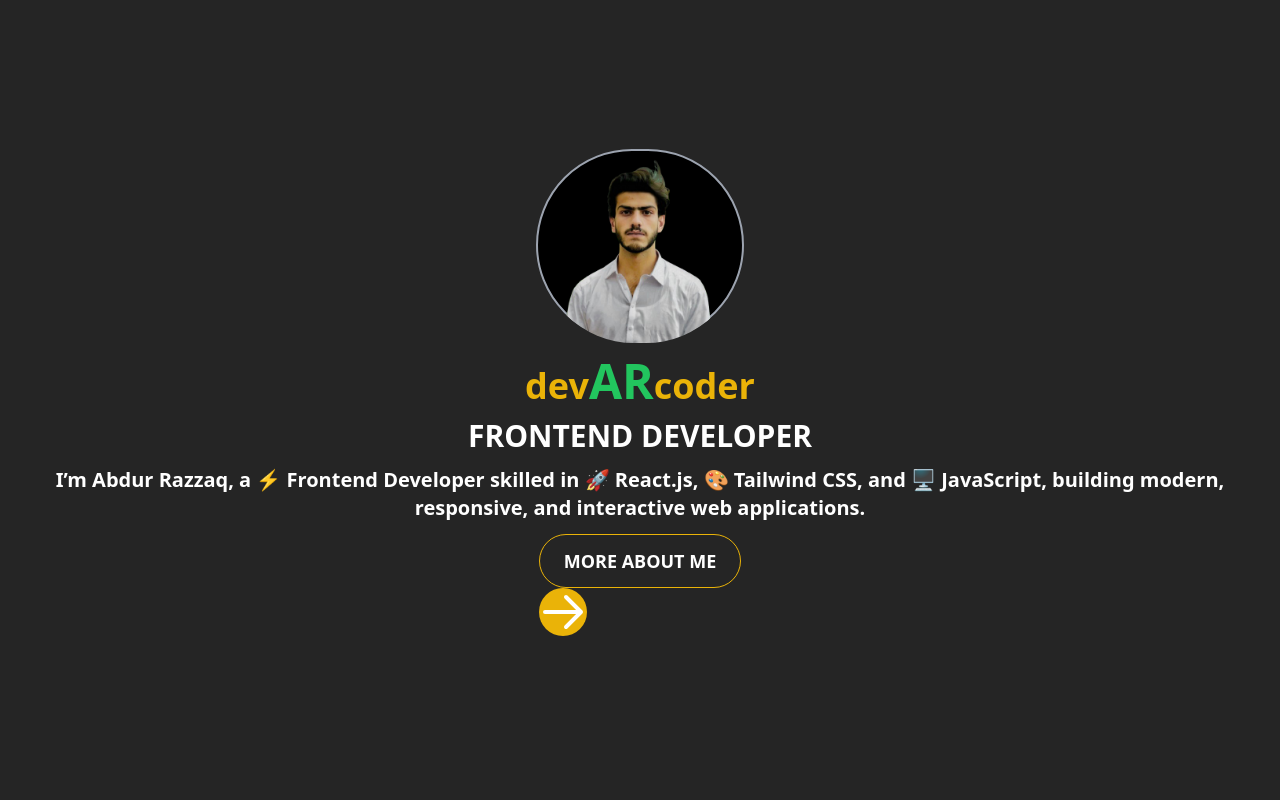
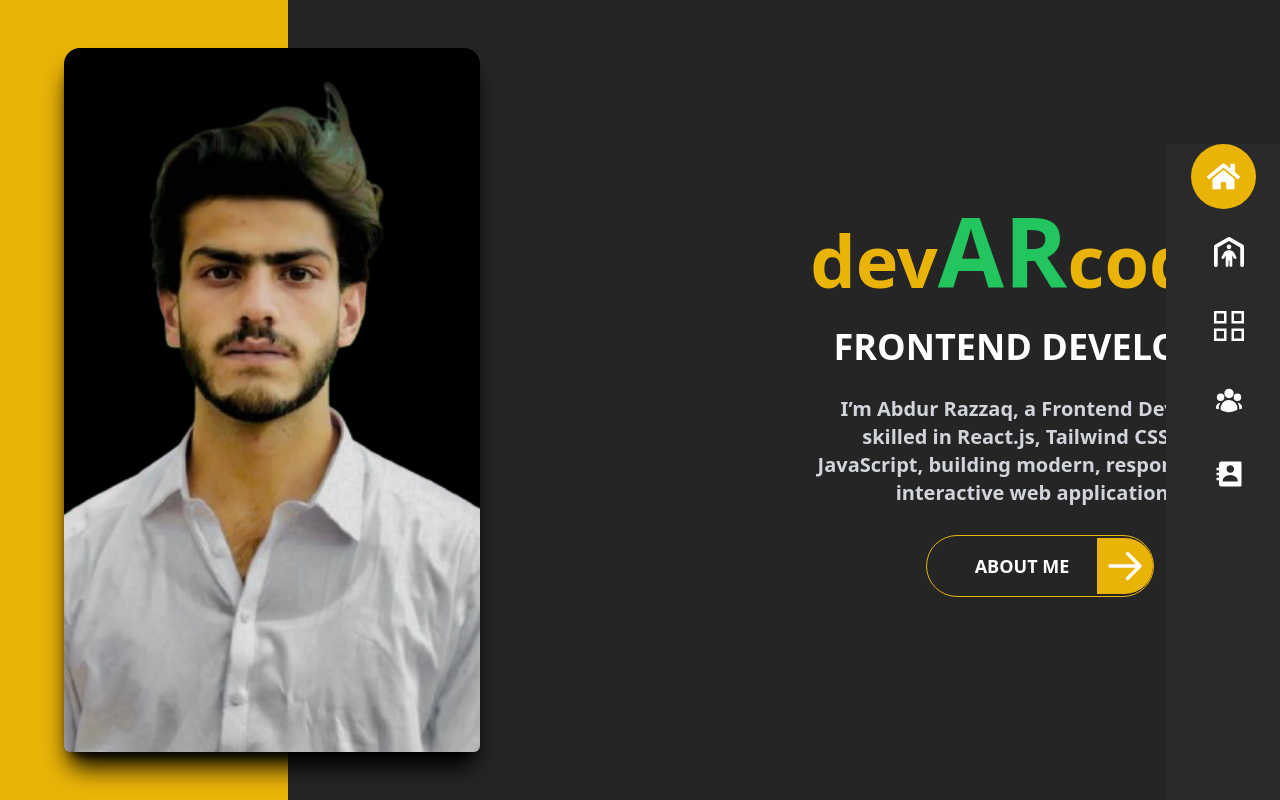
Before and after one commit to devARcoder/_Portfolio, a React (Create React App) app: page / in a window 1280 px wide. Built offline with nearby package versions, Linux system fonts and the light colour scheme.

Commit message:
working on navbar

```diff
--- a/package.json
+++ b/package.json
@@ -3,9 +3,11 @@
   "version": "0.1.0",
   "private": true,
   "dependencies": {
+    "aos": "^2.3.4",
     "cra-template": "1.2.0",
     "react": "^19.0.0",
     "react-dom": "^19.0.0",
+    "react-icons": "^5.5.0",
     "react-router-dom": "^7.4.0",
     "react-scripts": "5.0.1",
     "web-vitals": "^4.2.4"
--- a/public/index.html
+++ b/public/index.html
@@ -16,6 +16,7 @@
     -->
     <link rel="manifest" href="%PUBLIC_URL%/manifest.json" />
     <script src="https://cdn.tailwindcss.com"></script>
+    <link href="https://unpkg.com/aos@2.3.1/dist/aos.css" rel="stylesheet">
     <!--
       Notice the use of %PUBLIC_URL% in the tags above.
       It will be replaced with the URL of the `public` folder during the build.
@@ -40,5 +41,6 @@
       To begin the development, run `npm start` or `yarn start`.
       To create a production bundle, use `npm run build` or `yarn build`.
     -->
+
   </body>
 </html>
--- a/src/App.js
+++ b/src/App.js
@@ -9,11 +9,12 @@
 import Testimonials from './pages/Testimonials'
 import Navbar from "./components/Navbar";
 import Home from "./pages/Home";
+import Sidebar from "./components/Sidebar";
 const App = () => {
   return (
     <>
    <BrowserRouter>
-   <Navbar/>
+
         <Routes>
         <Route exact path="/" element={<Home/>} />
           <Route exact path="/about" element={<About/>} />
@@ -22,6 +23,8 @@
           <Route exact path="/services" element={<Services/>}/>
           <Route exact path="/testimonials" element={<Testimonials/>}/>
         </Routes>
+        {/* <Navbar/> */}
+        <Sidebar/>
       </BrowserRouter>
     </>
   );
--- a/src/components/Navbar.jsx
+++ b/src/components/Navbar.jsx
@@ -1,10 +1,69 @@
 import React from 'react'
-
+import { Link, useLocation } from 'react-router-dom';
+import { FaHome } from "react-icons/fa";
+import { FaPersonShelter } from "react-icons/fa6";
+import { GrProjects } from "react-icons/gr";
+import { HiUserGroup } from "react-icons/hi2";
+import { BiSolidContact } from "react-icons/bi";
 const Navbar = () => {
+  const location = useLocation();
   return (
     <>
-    <div className="">
+    <div className="flex flex-row items-center justify-center bg-gray-700 text-white py-2 fixed bottom-0 w-full md:flex md:flex-col md:justify-center md:items-center md:hidden">
+      <div className="theme hidden">
+        <p>theme</p>
+      </div>
+      <div className="sidebar flex flex-row justify-center items-center space-x-3">
+      {/** Home Link */}
+      <Link
+        to="/"
+        className={`text-3xl p-4 rounded-full transition-all duration-500 ${
+          location.pathname === "/" ? "bg-[#252525] text-white ease-in-out -translate-y-10 text-[33px]" : ""
+        }`}
+      >
+        <FaHome />
+      </Link>
 
+      {/** About Link */}
+      <Link
+        to="/about"
+        className={`text-3xl p-4 rounded-full transition-all duration-500 ${
+          location.pathname === "/about" ? "bg-[#252525] text-white ease-in-out -translate-y-10 text-[33px]" : ""
+        }`}
+      >
+        <FaPersonShelter />
+      </Link>
+
+      {/** Projects Link */}
+      <Link
+        to="/projects"
+        className={`text-3xl p-4 rounded-full transition-all duration-500 ${
+          location.pathname === "/projects" ? "bg-[#252525] text-white ease-in-out -translate-y-10 text-[33px]" : ""
+        }`}
+      >
+        <GrProjects />
+      </Link>
+
+      {/** Testimonials Link */}
+      <Link
+        to="/testimonials"
+        className={`text-3xl p-4 rounded-full transition-all duration-500 ${
+          location.pathname === "/testimonials" ? "bg-[#252525] text-white ease-in-out -translate-y-10 text-[33px]" : ""
+        }`}
+      >
+        <HiUserGroup />
+      </Link>
+
+      {/** Contact Link */}
+      <Link
+        to="/contact"
+        className={`text-3xl p-4 rounded-full transition-all duration-500 ${
+          location.pathname === "/contact" ? "bg-[#252525] text-white ease-in-out -translate-y-10 text-[33px]" : ""
+        }`}
+      >
+        <BiSolidContact />
+      </Link>
+    </div>
     </div>
     </>
   )
--- /dev/null
+++ b/src/components/Sidebar.jsx
@@ -0,0 +1,88 @@
+import React, { useEffect } from "react";
+import AOS from "aos";
+import "aos/dist/aos.css";
+import { Link, useLocation } from "react-router-dom";
+import { FaHome } from "react-icons/fa";
+import { FaPersonShelter } from "react-icons/fa6";
+import { GrProjects } from "react-icons/gr";
+import { HiUserGroup } from "react-icons/hi2";
+import { BiSolidContact } from "react-icons/bi";
+const Sidebar = () => {
+    const location = useLocation();
+  useEffect(() => {
+    AOS.init({
+      duration: 1500, // Animation duration (in ms)
+      easing: "ease-in-out", // Animation easing
+      once: false, // Whether animation should happen once or every time you scroll
+    });
+  }, []);
+  return (
+    <>
+    <div className="sidebar fixed bottom-0 w-full md:w-auto bg-[#2b2a2a] md:fixed md:right-0 md:top-36 md:bg-none ">
+          <div className="sidebar flex flex-row justify-center items-center space-x-3 md:flex md:flex-col md:justify-center md:items-center md:space-y-3 md:px-5">
+            {/** Home Link */}
+            <Link
+              to="/"
+              className={`text-3xl p-4 rounded-full bg-[#2b2a2a] text-white transition-all duration-500 ${
+                location.pathname === "/"
+                  ? "bg-[#252525] text-white ease-in-out -translate-y-10 text-[33px] md:bg-yellow-500 md:-translate-y-0"
+                  : ""
+              }`}
+            >
+              <FaHome />
+            </Link>
+
+            {/** About Link */}
+            <Link
+              to="/about"
+              className={`text-3xl p-4 rounded-full bg-[#2b2a2a] text-white transition-all duration-500 ${
+                location.pathname === "/about"
+                  ? "bg-[#252525] text-white ease-in-out -translate-y-10 text-[33px] md:bg-yellow-500 md:-translate-y-0"
+                  : ""
+              }`}
+            >
+              <FaPersonShelter />
+            </Link>
+
+            {/** Projects Link */}
+            <Link
+              to="/projects"
+              className={`text-3xl p-4 rounded-full bg-[#2b2a2a] text-white transition-all duration-500 ${
+                location.pathname === "/projects"
+                  ? "bg-[#252525] text-white ease-in-out -translate-y-10 text-[33px] md:bg-yellow-500 md:-translate-y-0"
+                  : ""
+              }`}
+            >
+              <GrProjects />
+            </Link>
+
+            {/** Testimonials Link */}
+            <Link
+              to="/testimonials"
+              className={`text-3xl p-4 rounded-full bg-[#2b2a2a] text-white transition-all duration-500 ${
+                location.pathname === "/testimonials"
+                  ? "bg-[#252525] text-white ease-in-out -translate-y-10 text-[33px] md:bg-yellow-500 md:-translate-y-0"
+                  : ""
+              }`}
+            >
+              <HiUserGroup />
+            </Link>
+
+            {/** Contact Link */}
+            <Link
+              to="/contact"
+              className={`text-3xl p-4 rounded-full bg-[#2b2a2a] text-white transition-all duration-500 ${
+                location.pathname === "/contact"
+                  ? "bg-[#252525] text-white ease-in-out -translate-y-10 text-[33px] md:bg-yellow-500 md:-translate-y-0"
+                  : ""
+              }`}
+            >
+              <BiSolidContact />
+            </Link>
+          </div>
+        </div>
+    </>
+  )
+}
+
+export default Sidebar
--- a/src/pages/About.jsx
+++ b/src/pages/About.jsx
@@ -1,10 +1,12 @@
-import React from 'react'
 
 const About = () => {
+
   return (
-    <div>
-      i am about
-    </div>
+    <>
+
+
+
+    </>
   )
 }
 
--- a/src/pages/Home.jsx
+++ b/src/pages/Home.jsx
@@ -1,27 +1,90 @@
-import React from 'react'
-import profile from '../assets/profile.png'
+import React, { useEffect } from "react";
+import profile from "../assets/profile.png";
+import AOS from "aos";
+import "aos/dist/aos.css";
+// import { Link, useLocation } from "react-router-dom";
+// import { FaHome } from "react-icons/fa";
+// import { FaPersonShelter } from "react-icons/fa6";
+// import { GrProjects } from "react-icons/gr";
+// import { HiUserGroup } from "react-icons/hi2";
+// import { BiSolidContact } from "react-icons/bi";
+// import Navbar from '../components/Navbar'
 const Home = () => {
+  // const location = useLocation();
+  useEffect(() => {
+    AOS.init({
+      duration: 1500, // Animation duration (in ms)
+      easing: "ease-in-out", // Animation easing
+      once: false, // Whether animation should happen once or every time you scroll
+    });
+  }, []);
   return (
     <>
-    <div className="bg-[#252525] h-screen flex flex-col items-center justify-center">
-        <div className="w-52 h-48 bg-black rounded-full border-2 border-gray-400">
-        <img className='rounded-full w-52 h-48' src={profile} alt="" />
+      <div
+        data-aos="fade-down"
+        data-aos-easing="linear"
+        data-aos-duration="1500"
+        className="bg-[#252525] h-screen flex flex-col items-center justify-center md:flex md:flex-row md:justify-between md:items-center"
+      >
+        <div className=" md:bg-yellow-500 md:h-screen md:w-72 md:relative"></div>
+        {/* data-aos="flip-left"
+     data-aos-easing="ease-out-cubic"
+     data-aos-duration="2000" */}
+        <div className="static w-60 h-56 bg-black rounded-full border-2 border-gray-400 shadow-inner shadow-white md:absolute md:left-16 md:w-[26rem] md:h-[88vh] md:rounded-2xl md:shadow-xl md:shadow-black md:border-none">
+          <img
+            className="rounded-full w-60 h-56 md:w-[26rem] md:h-[88vh] md:object-cover md:rounded-md"
+            src={profile}
+            alt=""
+          />
         </div>
-        <div className="heading flex flex-col items-center space-y-3 my-4 text-center">
-          <h1 className='text-yellow-500 font-bold text-4xl '>dev<span className='text-green-500 text-5xl font-extrabold'>AR</span>coder</h1>
-          <h1 className='text-white font-extrabold text-3xl'>FRONTEND DEVELOPER</h1>
-          <p className='text-xl text-white font-semibold px-4'>I’m Abdur Razzaq, a ⚡ Frontend Developer skilled in 🚀 React.js, 🎨 Tailwind CSS, and 🖥️ JavaScript, building modern, responsive, and interactive web applications.</p>
-          <div className="">
-          <button className=" border border-yellow-500 text-white rounded-full px-6 py-3 text-lg font-bold">MORE ABOUT ME</button>
-          <svg xmlns="http://www.w3.org/2000/svg" fill="none" viewBox="0 0 24 24" strokeWidth={2} stroke="white" className="size-8 w-12 h-12 font-extrabold bg-yellow-500 rounded-full">
-  <path strokeLinecap="round" strokeLinejoin="round" d="M13.5 4.5 21 12m0 0-7.5 7.5M21 12H3" />
-</svg>
-
+        <div
+          data-aos="zoom-in-up"
+          className="heading flex flex-col items-center space-y-4 my-4 text-center md:space-y-7 md:w-[30rem]"
+        >
+          <h1 className="text-yellow-500 font-bold text-4xl md:text-7xl">
+            dev
+            <span className="text-green-500 text-5xl md:text-8xl font-extrabold">
+              AR
+            </span>
+            coder
+          </h1>
+          <h1 className="text-white font-extrabold text-2xl md:text-4xl">
+            FRONTEND DEVELOPER
+          </h1>
+          <p className="text-md text-gray-300 font-semibold px-4 md:text-xl">
+            I’m Abdur Razzaq, a Frontend Developer skilled in React.js, Tailwind
+            CSS, and JavaScript, building modern, responsive, and interactive
+            web applications.
+          </p>
+          <div
+            data-aos="zoom-in-up"
+            className="flex items-center space-x-2 my-3 border border-yellow-500 rounded-full transform transition-all duration-300 hover:bg-yellow-500 "
+          >
+            <button className="pl-8 md:pl-12 md:pr-5 pr-3 py-3 md:py-4 text-white text-lg font-bold">
+              {" "}
+              ABOUT ME
+            </button>
+            <svg
+              xmlns="http://www.w3.org/2000/svg"
+              fill="none"
+              viewBox="0 0 24 24"
+              strokeWidth={2}
+              stroke="white"
+              className="size-6 w-12 h-12 md:w-14 md:h-14 font-extrabold rounded-l-lg bg-yellow-500 rounded-full px-2 transform transition-all duration-300 hover:translate-x-0 hover:bg-transparent hover:rotate-180"
+            >
+              <path
+                strokeLinecap="round"
+                strokeLinejoin="round"
+                d="M13.5 4.5 21 12m0 0-7.5 7.5M21 12H3"
+              />
+            </svg>
           </div>
         </div>
-    </div>
+
+
+      </div>
     </>
-  )
-}
+  );
+};
 
-export default Home
+export default Home;
```
Also changed, not shown: src/pages/Contact.jsx (+5 -3 lines), src/pages/Projects.jsx (+5 -3 lines), src/pages/Services.jsx (+5 -3 lines), src/pages/Testimonials.jsx (+5 -3 lines), 1 other file (tests, documents, lock files or other folders).
